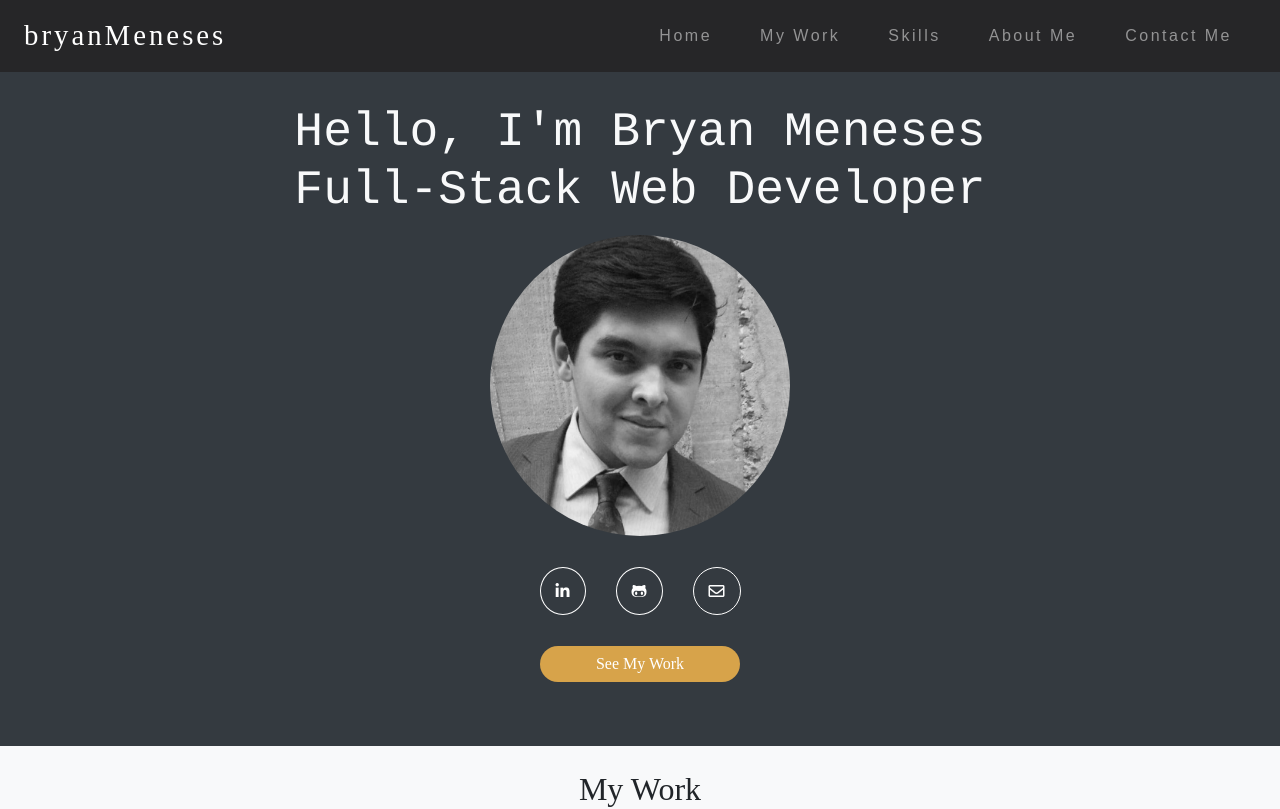
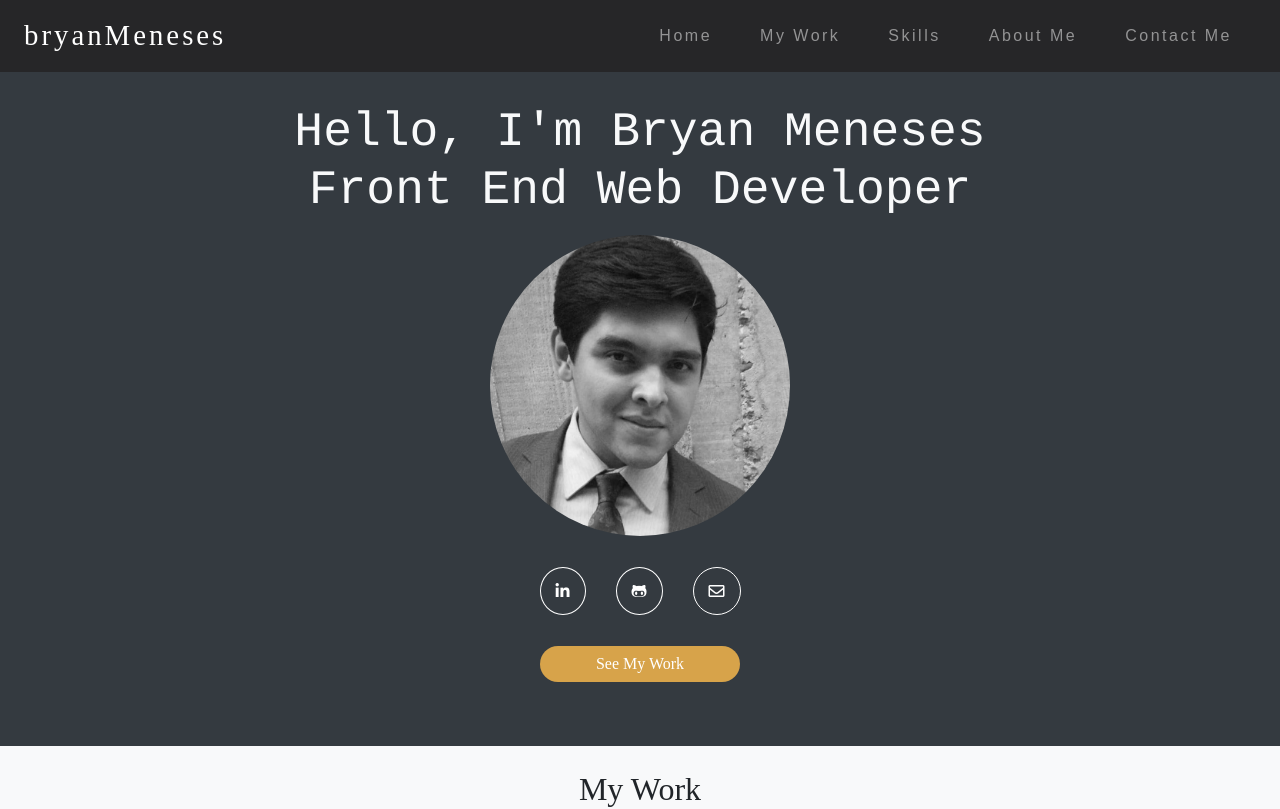
Before and after one commit to bryanMeneses/myportfolio, a React (Create React App) app: page / in a window 1280 px wide. Shown: the top 809 px of the page. Built offline with nearby package versions, Linux system fonts and the light colour scheme.

Commit message:
changing landing page greeting

```diff
--- a/src/components/landingpage/LandingPage.js
+++ b/src/components/landingpage/LandingPage.js
@@ -12,7 +12,7 @@ class LandingPage extends Component {
           <Col sm="12">
             <div className="css-typing">
               <h1>Hello, I'm Bryan Meneses</h1>
-              <h1>Full-Stack Web Developer</h1>
+              <h1>Front End Web Developer</h1>
             </div>
           </Col>
           <Col sm="12">
```
